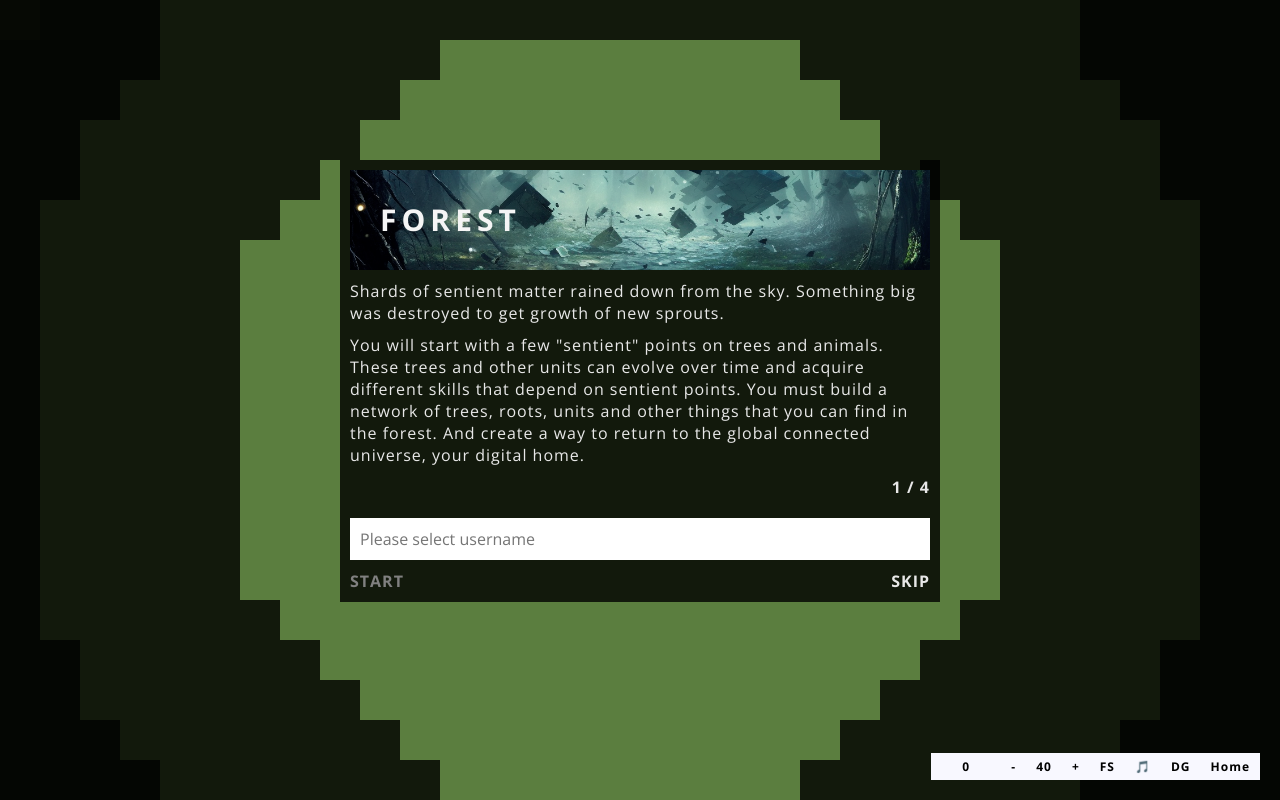
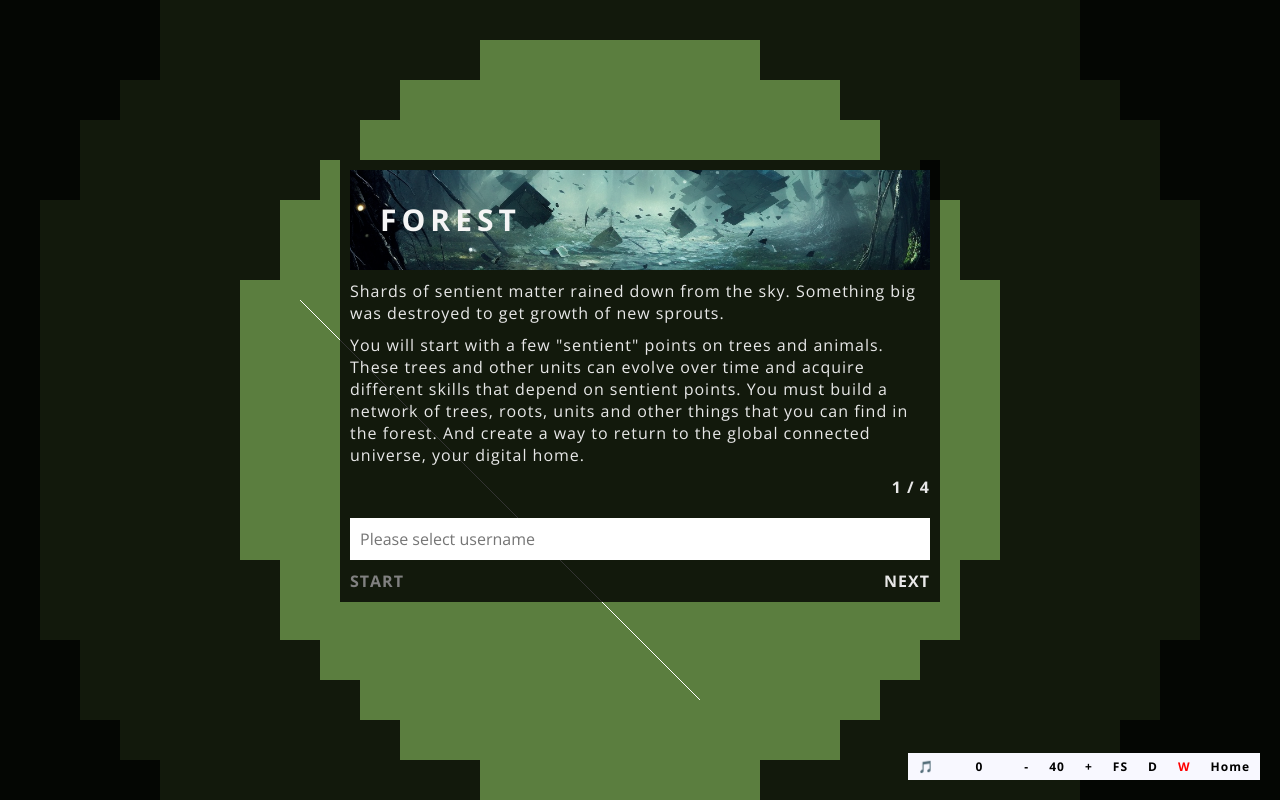
Before and after one commit to mpakunderscore/forest, a React app: page / in a window 1280 px wide. Built offline with nearby package versions, Linux system fonts and the light colour scheme; no server answers.

Commit message:
Init canvas

```diff
--- /dev/null
+++ b/src/canvas/Canvas.tsx
@@ -0,0 +1,33 @@
+import React, { useRef, useEffect } from 'react'
+
+const Canvas = props => {
+
+    const { draw, ...rest } = props
+    const canvasRef = useRef(null)
+
+    useEffect(() => {
+
+        const canvas = canvasRef.current
+        const context = canvas.getContext('2d')
+        let frameCount = 0
+        let animationFrameId
+
+        const render = () => {
+            frameCount++
+            draw(context, frameCount)
+            animationFrameId = window.requestAnimationFrame(render)
+        }
+        render()
+
+        return () => {
+            window.cancelAnimationFrame(animationFrameId)
+        }
+    }, [draw])
+
+    return <canvas width={(window.innerWidth || document.documentElement.offsetWidth)}
+                   height={(window.innerHeight || document.documentElement.offsetHeight)}
+                   ref={canvasRef}
+                   {...rest}/>
+}
+
+export default Canvas
--- a/src/components/Forest.tsx
+++ b/src/components/Forest.tsx
@@ -1,10 +1,11 @@
-import React, {useContext, useEffect} from "react";
+import React, {useContext, useEffect, useRef} from "react";
 import '../css/grid.css'
 import '../css/overlay/overlay.css'
 import Grid from "./grid/Grid";
 import Overlay from "./overlay/Overlay";
 import {UserContext} from "../context/UserContext";
 import {MapContext} from "../context/MapContext";
+import Canvas from "../canvas/Canvas";
 
 const Forest = (props) => {
 
@@ -19,12 +20,20 @@ const Forest = (props) => {
             setSelectedItem(false)
     }
 
-    useEffect(() => {
-        // console.log('forest')
-        // if (userItems.length > 0)
-        //     centerView(userItems[0])
-    }, [])
+    const draw = (ctx, frameCount) => {
+        ctx.clearRect(0, 0, ctx.canvas.width, ctx.canvas.height)
 
+
+        ctx.beginPath()
+        ctx.moveTo(300, 300)
+        ctx.lineTo(700, 700)
+        ctx.strokeStyle = '#ffffff'
+        ctx.stroke()
+
+        // ctx.beginPath()
+        // ctx.arc(50, 100, 20*Math.sin(frameCount*0.05)**2, 0, 2*Math.PI)
+        // ctx.fill()
+    }
 
     // log('ground forest')
 
@@ -32,12 +41,7 @@ const Forest = (props) => {
         <div>
             <Grid clickTile={clickTile} map={props.map}/>
             <Overlay time={props.time} map={props.map} user={props.user}/>
-
-            {/*<iframe width="0" height="0" src="https://www.youtube.com/embed/XxEhuSJF780?controls=0"*/}
-            {/*        title="YouTube video player"*/}
-            {/*        frameBorder="0"*/}
-            {/*        allow="accelerometer; autoplay; clipboard-write; encrypted-media; gyroscope; picture-in-picture; web-share"*/}
-            {/*        allowFullScreen></iframe>*/}
+            <Canvas draw={draw}/>
         </div>
     )
 }
--- a/src/components/grid/Grid.tsx
+++ b/src/components/grid/Grid.tsx
@@ -107,9 +107,9 @@ const Grid = (props) => {
                 const y = item.y
 
                 const radius = Math.sqrt(x * x + y * y + 3)
-                const opacity = radius > 10 ?
-                    (radius > 15 ? .05 : .2) :
-                    1
+                const isFog = false
+                let opacity = radius < 10 ? 1 : isCoordinates ? 1 : (radius < 15 ? .2 : .05)
+
 
                 return <div key={i}
                             id={'cell' + i}
@@ -118,14 +118,14 @@ const Grid = (props) => {
                                 // (item.center ? ' center' : '') +
                                 (item.id === selectedItem.id ? ' selected' : '') +
                                 (item.user === 'test' ? ' user' : '') +
-                                (isCoordinates ? ' debug' : '') +
+                                (item.type ? ' ' + item.type : '') +
 
-                                // (' ' + soil[item.soil].type) +
-
-                                ('')
+                                (isCoordinates ? ' debug' : '')
                             }
                             style={{
-                                backgroundColor: item.type && !item.user ? grass[2].color : (grass[item.soil] ? grass[item.soil].color : ''),
+                                backgroundColor: item.type && !item.user ?
+                                    (item.type === 'tree' ? grass[2].color : grass[3].color) :
+                                    (grass[item.soil] ? grass[item.soil].color : ''),
                                 opacity
 
                             }}
@@ -134,7 +134,7 @@ const Grid = (props) => {
                     {!isCoordinates && item.type && <CellImage item={item}/>}
 
                     {isCoordinates && <div className={'coordinates'} style={{fontSize: '5px'}}>
-                        <div>{item.x}</div>:<div>{item.y}</div>
+                        {/*<div>{item.x}</div>:<div>{item.y}</div>*/}
                     </div>}
 
                     {/*<img src={getGround().src} style={getGround().style}/>*/}
--- a/src/components/overlay/Controls.tsx
+++ b/src/components/overlay/Controls.tsx
@@ -20,6 +20,16 @@ const Controls = (props) => {
 
     return (
         <div className={'controls'}>
+
+            <div className={(isSound ? 'active' : '')}
+                 onClick={() => {
+                     setSound(!isSound)
+                     if (!isSound)
+                         song.play()
+                     else
+                         song.pause()
+                 }}>{isSound ? '+' : ''}🎵
+            </div>
 
             <div className={'time'} onClick={() => {
             }}>{props.time}</div>
@@ -51,20 +61,16 @@ const Controls = (props) => {
                  }}>FS
             </div>
 
-            <div className={(isSound ? 'active' : '')}
-                 onClick={() => {
-                     setSound(!isSound)
-                     if (!isSound)
-                         song.play()
-                     else
-                         song.pause()
-                 }}>{isSound ? '+' : ''}🎵
-            </div>
-
             <div className={(isCoordinates ? 'active' : '')}
                  onClick={() => {
                      showCoordinates(!isCoordinates)
-                 }}>DG
+                 }}>D
+            </div>
+
+            <div className={(props.isWelcome ? 'active' : '')}
+                 onClick={() => {
+                     props.setWelcome(!props.isWelcome)
+                 }}>W
             </div>
 
             <div className={('')}
--- a/src/components/overlay/Overlay.tsx
+++ b/src/components/overlay/Overlay.tsx
@@ -16,7 +16,7 @@ const Overlay = (props) => {
     return (
         <div className={'overlay'}>
 
-            {isWelcome && !username && <Welcome setWelcome={setWelcome}/>}
+            {isWelcome && <Welcome setWelcome={setWelcome}/>}
 
             {/*<Inventory/>*/}
 
@@ -24,7 +24,7 @@ const Overlay = (props) => {
 
             {selectedItem && <Entity map={props.map} user={props.user}/>}
 
-            <Controls time={props.time} user={props.user}/>
+            <Controls time={props.time} user={props.user} isWelcome={isWelcome} setWelcome={setWelcome}/>
 
         </div>)
 }
--- a/src/components/overlay/Welcome.tsx
+++ b/src/components/overlay/Welcome.tsx
@@ -75,7 +75,14 @@ const Welcome = (props) => {
             <div className={'block'}>
                 <div className={'row'}>
                     <div className={'text button ' + (username.length === 0 ? 'disabled' : '')} onClick={() => start()}>START</div>
-                    <div className={'text button ' + 'active'} onClick={() => props.setWelcome(false)}>SKIP</div>
+                    <div className={'text button ' + 'active'} onClick={() => {
+                        if (welcomeTextIterator < 3) {
+                            setWelcomeTextIterator(welcomeTextIterator + 1)
+                        } else {
+                            props.setWelcome(false)
+                        }
+                    }}
+                    >{welcomeTextIterator === 3 ? 'SKIP' : 'NEXT'}</div>
                 </div>
             </div>
         </div>
--- a/src/css/grid.css
+++ b/src/css/grid.css
@@ -39,7 +39,7 @@
     justify-content: center;
 
     z-index: 1;
-    cursor: pointer;
+    /*cursor: default;*/
 
     /*background-color: #b2b2b2;*/
     color: whitesmoke;
@@ -54,9 +54,9 @@
 }
 
 .cell:hover {
-    filter: brightness(140%);
-    background-color: rgba(178, 178, 178, 0.35);
-    border-radius: var(--cell-border-radius);
+    /*filter: brightness(140%);*/
+    /*background-color: rgba(178, 178, 178, 0.35);*/
+    /*border-radius: var(--cell-border-radius);*/
 }
 
 .cell.selected.user {
@@ -73,9 +73,14 @@
 
 .cell.user {
     /*background-color: rgba(49, 140, 255, 0.9);*/
-    background-color: rgba(87, 255, 49, 0.9);
+    /*background-color: rgba(49, 255, 162, 0.9);*/
     filter: brightness(140%);
     border-radius: var(--cell-border-radius);
+    cursor: pointer;
+}
+
+.cell.tree, .cell.deer, .cell.raccoon {
+    cursor: pointer;
 }
 
 .cell img {
@@ -86,7 +91,7 @@
 
     transition: 1s filter;
 
-    /*pointer-events: none;*/
+    pointer-events: none;
 }
 
 .cell img:hover {
--- a/src/css/index.css
+++ b/src/css/index.css
@@ -112,3 +112,11 @@ main {
 img {
     -webkit-user-drag: none;
 }
+
+canvas {
+    position: fixed;
+    width: 100%;
+    height: 100%;
+    z-index: 10;
+    pointer-events: none;
+}
--- a/src/css/overlay/overlay.css
+++ b/src/css/overlay/overlay.css
@@ -1,6 +1,6 @@
 .overlay {
     position: relative;
-    z-index: 3;
+    z-index: 20;
 
     --main-padding: 20px;
 
```
Also changed, not shown: src/canvas/useCanvas.tsx (added, +25 -0 lines).
